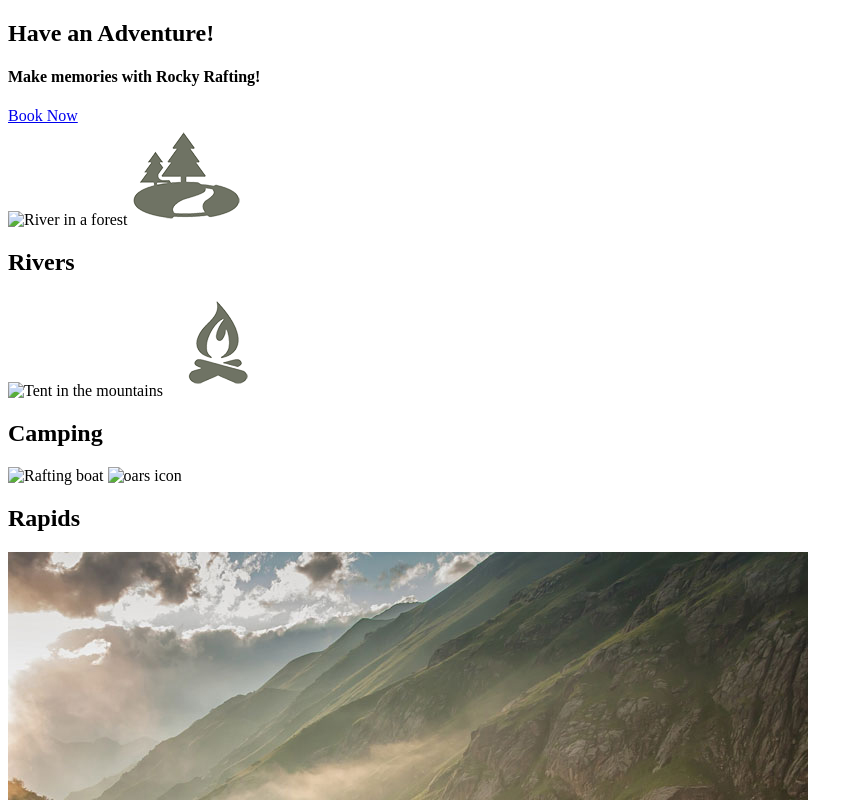
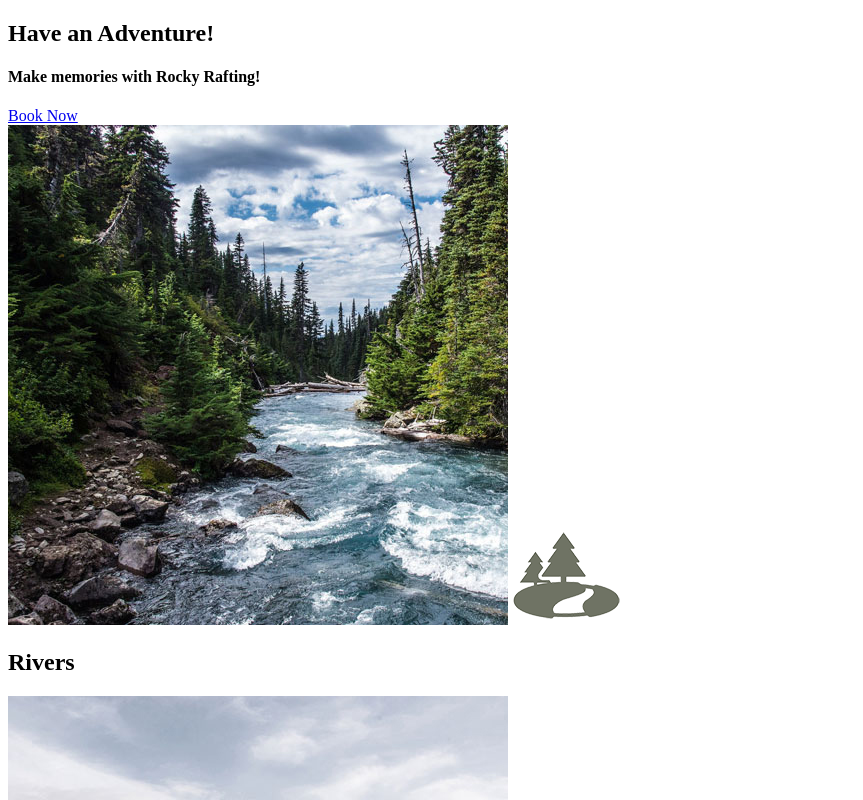
Before and after one commit to TheChiporpoise/wdd130, a plain HTML site: page wwr/index.html in a window 1280 px wide. Shown: the part 1740-2540 px from the top of the page, without its empty margins (0-863 px from the left). Drawn offline with Linux system fonts and the light colour scheme.

Commit message:
Fixed images

```diff
--- a/wwr/index.html
+++ b/wwr/index.html
@@ -31,18 +31,18 @@
     </div>
     <main class="home-grid">
         <section class="rivers-card">
-            <img class="card-img" src="images/river.jpg" alt="River in a forest">
+            <img class="card-img" src="images/rivers.jpg" alt="River in a forest">
             <img class="icon" src="images/river_icon.png" alt="River icon">
             <h2>Rivers</h2>
         </section>
         <section class="camping-card">
-            <img class="card-img" src="camping/river.jpg" alt="Tent in the mountains">
+            <img class="card-img" src="images/camping.jpg" alt="Tent in the mountains">
             <img class="icon" src="images/fire_icon.png" alt="fire icon">
             <h2>Camping</h2>
         </section>
         <section class="rapids-card">
-            <img class="card-img" src="rapids/river.jpg" alt="Rafting boat">
-            <img class="icon" src="images/oars_icon.png" alt="oars icon">
+            <img class="card-img" src="images/camping.jpg" alt="Rafting boat">
+            <img class="icon" src="images/oars.png" alt="oars icon">
             <h2>Rapids</h2>
         </section>
         <img class="mountains" src="images/mountains.jpg" alt="Misty mountains">
```
